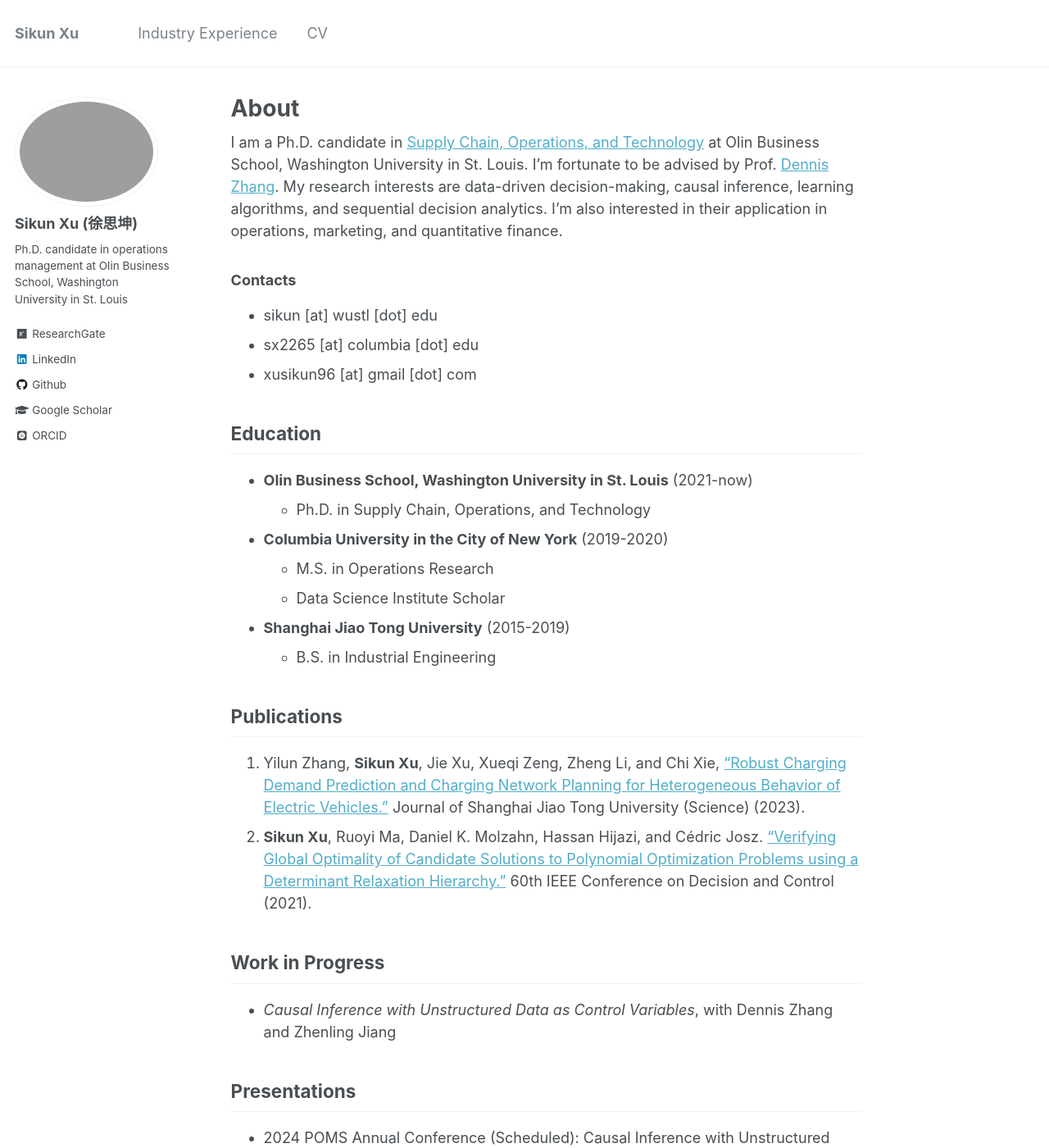
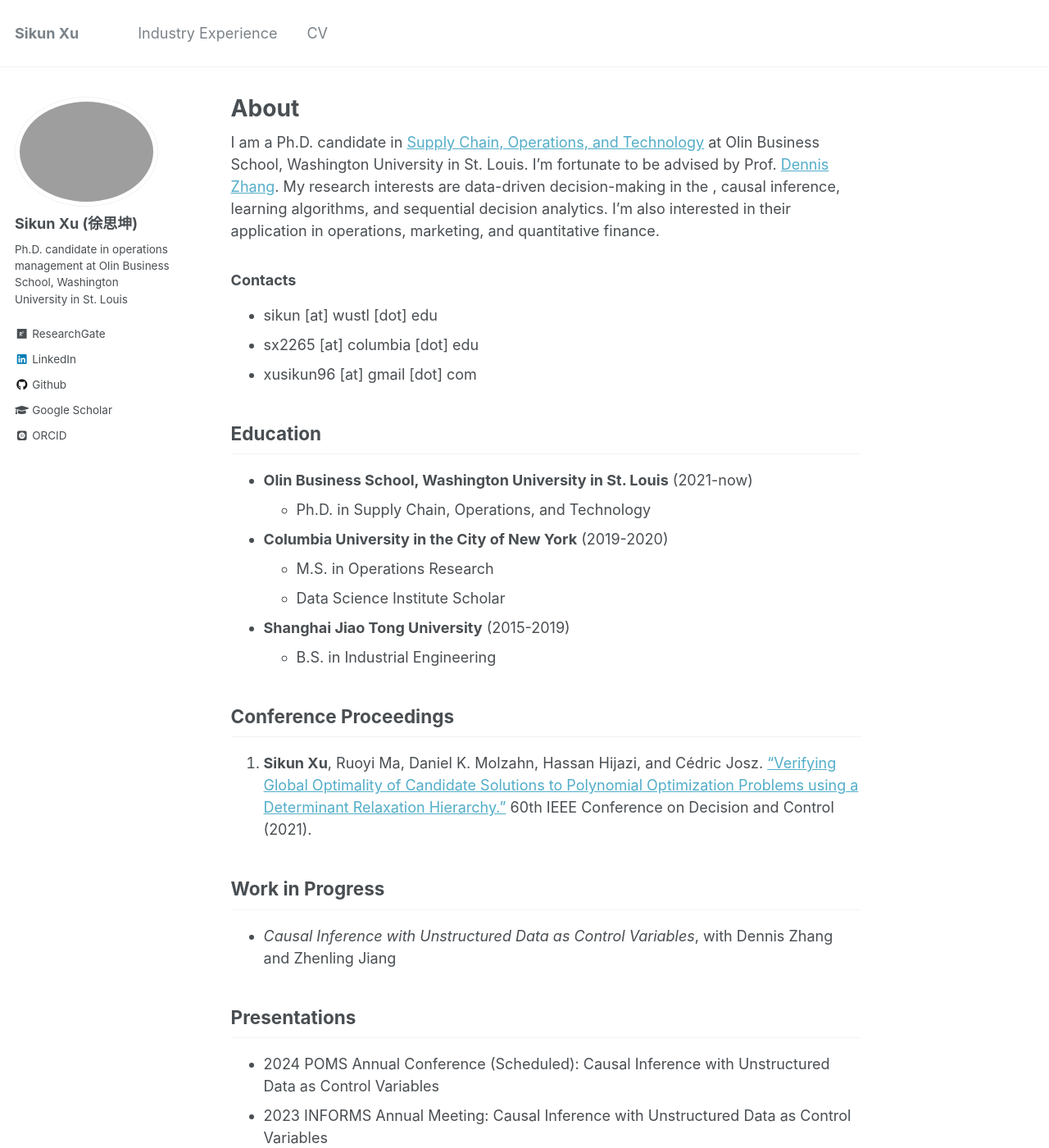
Before and after one commit to iamsikun/iamsikun.github.io, a Jekyll site: the page built from _pages/about.md, in a window 1280 px wide and 1400 px high. Shown: the whole window at 82% size. Built offline with Jekyll 4.4.1, drawn with Linux system fonts in a browser that asks for light colours; some web fonts are replaced.

Commit message:
Updated page

```diff
--- a/_pages/about.md
+++ b/_pages/about.md
@@ -9,7 +9,7 @@ redirect_from:
 ---
 
 
-I am a Ph.D. candidate in [Supply Chain, Operations, and Technology](https://olin.wustl.edu/EN-US/academic-programs/PhD/Pages/PhdDetail.aspx?username=sikun) at Olin Business School, Washington University in St. Louis. I'm fortunate to be advised by Prof. [Dennis Zhang](http://denniszhang.org/). My research interests are data-driven decision-making, causal inference, learning algorithms, and sequential decision analytics. I'm also interested in their application in operations, marketing, and quantitative finance.
+I am a Ph.D. candidate in [Supply Chain, Operations, and Technology](https://olin.wustl.edu/EN-US/academic-programs/PhD/Pages/PhdDetail.aspx?username=sikun) at Olin Business School, Washington University in St. Louis. I'm fortunate to be advised by Prof. [Dennis Zhang](http://denniszhang.org/). My research interests are data-driven decision-making in the , causal inference, learning algorithms, and sequential decision analytics. I'm also interested in their application in operations, marketing, and quantitative finance.
 
 ### Contacts
 * sikun [at] wustl [dot] edu
@@ -26,9 +26,8 @@ I am a Ph.D. candidate in [Supply Chain, Operations, and Technology](https://oli
 * **Shanghai Jiao Tong University** (2015-2019)
   * B.S. in Industrial Engineering
 
-## Publications
-1. Yilun Zhang, **Sikun Xu**, Jie Xu, Xueqi Zeng, Zheng Li, and Chi Xie, ["Robust Charging Demand Prediction and Charging Network Planning for Heterogeneous Behavior of Electric Vehicles."](https://link.springer.com/article/10.1007/s12204-023-2576-0) Journal of Shanghai Jiao Tong University (Science) (2023).
-2. **Sikun Xu**, Ruoyi Ma, Daniel K. Molzahn, Hassan Hijazi, and Cédric Josz. ["Verifying Global Optimality of Candidate Solutions to Polynomial Optimization Problems using a Determinant Relaxation Hierarchy."](https://ieeexplore.ieee.org/document/9683608) 60th IEEE Conference on Decision and Control (2021).
+## Conference Proceedings
+1. **Sikun Xu**, Ruoyi Ma, Daniel K. Molzahn, Hassan Hijazi, and Cédric Josz. ["Verifying Global Optimality of Candidate Solutions to Polynomial Optimization Problems using a Determinant Relaxation Hierarchy."](https://ieeexplore.ieee.org/document/9683608) 60th IEEE Conference on Decision and Control (2021).
 
 ## Work in Progress
 * *Causal Inference with Unstructured Data as Control Variables*, with Dennis Zhang and Zhenling Jiang
```
Also changed, not shown: _pages/industry-experience.md (+2 -2 lines), 1 other file.
